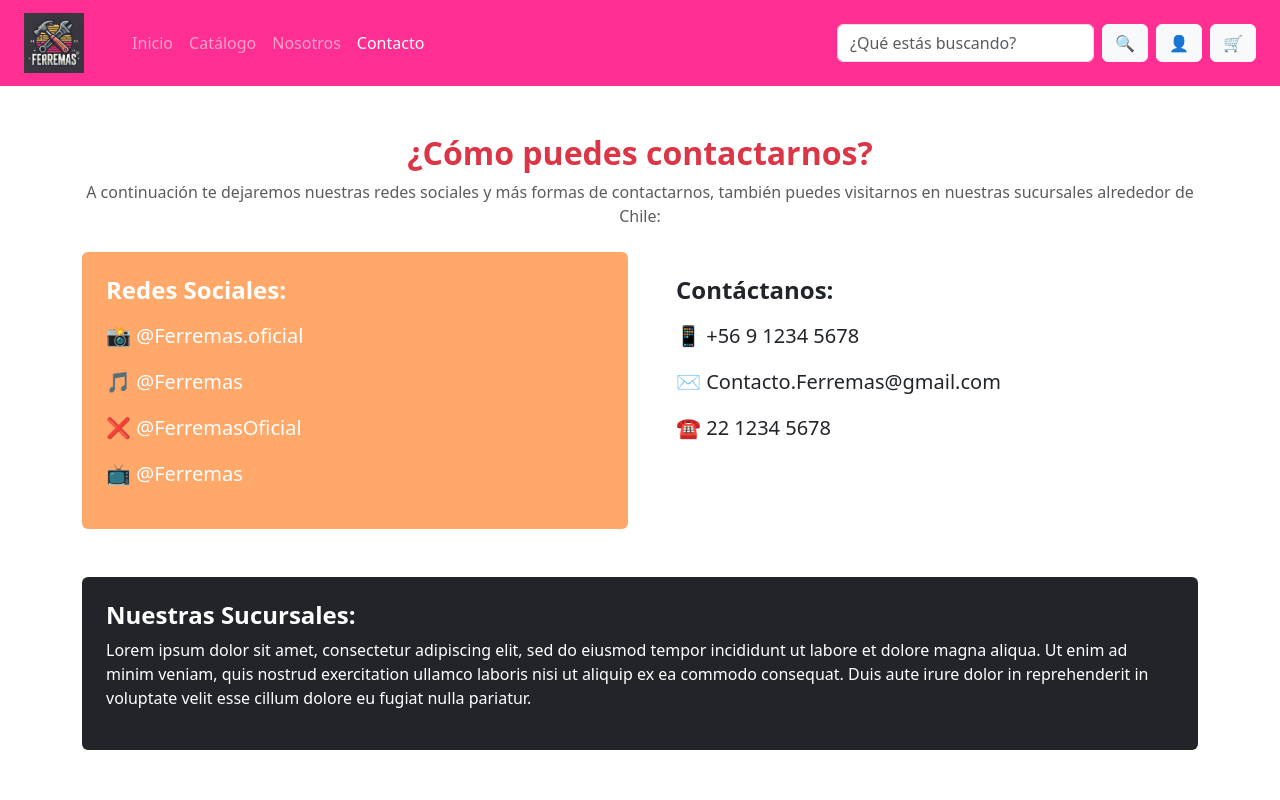
After one commit to BastiGarrido/FerreteriaFerremas, a Django app: page /contacto/ in a window 1280 px wide. The commit adds this page. Run offline with Django 5.2, Linux system fonts and the light colour scheme.

Commit message:
Se agregó vista contacto.html con diseño e integración de navbar

```diff
--- /dev/null
+++ b/pagina/templates/contacto.html
@@ -0,0 +1,76 @@
+{% load static %}
+<!DOCTYPE html>
+<html lang="es">
+<head>
+  <meta charset="UTF-8">
+  <title>Contacto - Ferremas</title>
+  <meta name="viewport" content="width=device-width, initial-scale=1">
+
+  <!-- Bootstrap + animaciones -->
+  <link href="https://cdn.jsdelivr.net/npm/bootstrap@5.3.2/dist/css/bootstrap.min.css" rel="stylesheet">
+  <link href="https://unpkg.com/aos@next/dist/aos.css" rel="stylesheet">
+  <link rel="stylesheet" href="{% static 'css/estilo_inicio.css' %}">
+</head>
+<body>
+
+  <!-- NAVBAR -->
+  <nav class="navbar navbar-expand-lg navbar-dark fondo-rosa px-4">
+    <a class="navbar-brand" href="{% url 'inicio' %}"><img src="{% static 'img/Logo.png' %}" alt="Ferremas" height="60"></a>
+    <div class="collapse navbar-collapse">
+      <ul class="navbar-nav me-auto mb-2 mb-lg-0 ms-4">
+        <li class="nav-item"><a class="nav-link" href="{% url 'inicio' %}">Inicio</a></li>
+        <li class="nav-item"><a class="nav-link" href="#">Catálogo</a></li>
+        <li class="nav-item"><a class="nav-link" href="{% url 'nosotros' %}">Nosotros</a></li>
+        <li class="nav-item"><a class="nav-link active" href="{% url 'contacto' %}">Contacto</a></li>
+      </ul>
+      <form class="d-flex me-2">
+        <input class="form-control me-2" type="search" placeholder="¿Qué estás buscando?" aria-label="Buscar">
+        <button class="btn btn-light" type="submit">🔍</button>
+      </form>
+      <a href="{% url 'login' %}" class="btn btn-light me-2">👤</a>
+      <button class="btn btn-light">🛒</button>
+    </div>
+  </nav>
+
+  <!-- SECCIÓN DE CONTACTO -->
+  <div class="container mt-5">
+    <div class="text-center mb-4" data-aos="fade-up">
+      <h2 class="fw-bold text-danger">¿Cómo puedes contactarnos?</h2>
+      <p class="text-muted">A continuación te dejaremos nuestras redes sociales y más formas de contactarnos, también puedes visitarnos en nuestras sucursales alrededor de Chile:</p>
+    </div>
+
+    <div class="row">
+      <div class="col-md-6" data-aos="fade-right">
+        <div class="p-4 rounded fondo-naranja h-100">
+          <h4 class="fw-bold text-white mb-3">Redes Sociales:</h4>
+          <p class="text-white fs-5">📸 @Ferremas.oficial</p>
+          <p class="text-white fs-5">🎵 @Ferremas</p>
+          <p class="text-white fs-5">❌ @FerremasOficial</p>
+          <p class="text-white fs-5">📺 @Ferremas</p>
+        </div>
+      </div>
+
+      <div class="col-md-6" data-aos="fade-left">
+        <div class="p-4 rounded fondo-amarillo h-100">
+          <h4 class="fw-bold mb-3">Contáctanos:</h4>
+          <p class="fs-5">📱 +56 9 1234 5678</p>
+          <p class="fs-5">✉️ Contacto.Ferremas@gmail.com</p>
+          <p class="fs-5">☎️ 22 1234 5678</p>
+        </div>
+      </div>
+    </div>
+
+    <div class="mt-5 p-4 rounded bg-dark text-white" data-aos="fade-up">
+      <h4 class="fw-bold">Nuestras Sucursales:</h4>
+      <p>Lorem ipsum dolor sit amet, consectetur adipiscing elit, sed do eiusmod tempor incididunt ut labore et dolore magna aliqua. Ut enim ad minim veniam, quis nostrud exercitation ullamco laboris nisi ut aliquip ex ea commodo consequat. Duis aute irure dolor in reprehenderit in voluptate velit esse cillum dolore eu fugiat nulla pariatur.</p>
+    </div>
+  </div>
+
+  <!-- Scripts -->
+  <script src="https://cdn.jsdelivr.net/npm/bootstrap@5.3.2/dist/js/bootstrap.bundle.min.js"></script>
+  <script src="https://unpkg.com/aos@next/dist/aos.js"></script>
+  <script>
+    AOS.init();
+  </script>
+</body>
+</html>
--- a/pagina/templates/inicio.html
+++ b/pagina/templates/inicio.html
@@ -25,7 +25,7 @@
         <li class="nav-item"><a class="nav-link active" href="#">Inicio</a></li>
         <li class="nav-item"><a class="nav-link" href="#">Catálogo</a></li>
         <li class="nav-item"><a class="nav-link" href="{% url 'nosotros' %}">Nosotros</a></li>
-        <li class="nav-item"><a class="nav-link" href="#">Contacto</a></li>
+        <li class="nav-item"><a class="nav-link" href="{% url 'contacto' %}">Contacto</a></li>
       </ul>
       <form class="d-flex me-2">
         <input class="form-control me-2" type="search" placeholder="¿Qué estás buscando?" aria-label="Buscar">
--- a/pagina/urls.py
+++ b/pagina/urls.py
@@ -6,4 +6,5 @@ urlpatterns = [
     path('login/', views.login, name='login'),
     path('register/', views.register, name='register'),
     path('nosotros/', views.nosotros, name='nosotros'),
+    path('contacto/', views.contacto, name='contacto'),
 ]
--- a/pagina/views.py
+++ b/pagina/views.py
@@ -13,3 +13,6 @@ def register(request):
 
 def nosotros(request):
     return render(request, 'nosotros.html')
+
+def contacto(request):
+    return render(request, 'contacto.html')
```
Also changed, not shown: pagina/templates/nosotros.html (+4 -4 lines), pagina/static/img/ferreteria1.png (added), pagina/static/img/ferreteria2.png (added), pagina/static/img/ferreteria3.png (added), pagina/static/img/ferreteria4.png (added), pagina/static/img/ferreteria6.png (added), 1 other file.
